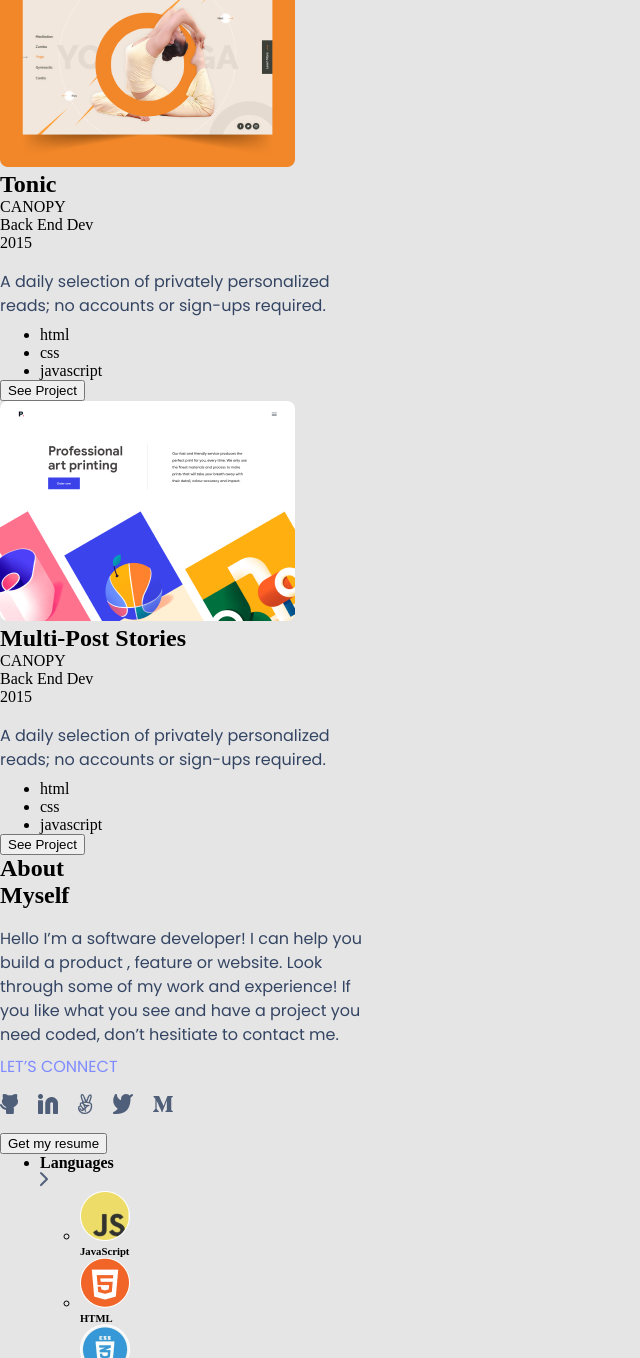
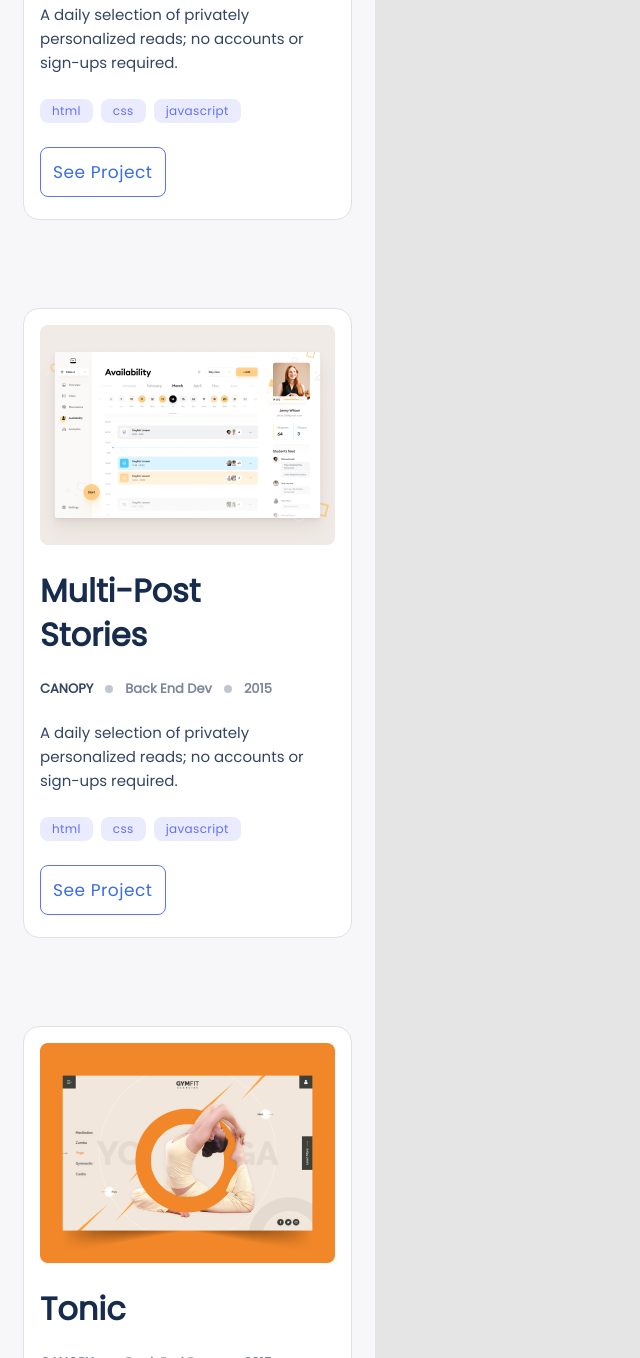
Before and after one commit to lenkon/Portfolio, a plain HTML site: page index.html in a window 1280 px wide. Shown: the part 1442-2800 px from the top of the page, without its empty margins (0-640 px from the left). Drawn offline with Linux system fonts and the light colour scheme.

Commit message:
Add styles for 'Works' and 'About myself' sections to styles.css file

```diff
--- a/styles.css
+++ b/styles.css
@@ -1,5 +1,9 @@
 * {
   margin: 0;
+}
+
+main {
+  background: #f7f7f9;
 }
 
 body {
@@ -7,10 +11,9 @@ body {
   box-sizing: border-box;
   max-width: 375px;
   max-height: 740px;
-  padding: 0;
 }
 
-.container1 {
+.navbar-container {
   background: #fff;
   height: 118px;
   max-width: 375px;
@@ -46,7 +49,7 @@ body {
   top: 6px;
 }
 
-.container2 {
+.header-container {
   max-width: 375px;
   display: flex;
   flex-direction: column;
@@ -55,7 +58,18 @@ body {
   background-color: #fff;
   background-repeat: no-repeat;
   padding: 100px 18px 0 24px;
-  margin-bottom: 24px;
+  border-bottom-left-radius: 70px;
+}
+
+.header-main-text,
+.about-myself-description {
+  font-family: Poppins, sans-serif;
+  font-style: normal;
+  font-weight: 400;
+  font-size: 16px;
+  line-height: 24px;
+  padding: 18px 0 8px;
+  color: #344563;
 }
 
 .about-me {
@@ -73,14 +87,14 @@ body {
   padding-right: 0 150px;
 }
 
-p {
+.connect {
   font-family: Poppins, sans-serif;
   font-style: normal;
-  font-weight: 400;
+  font-weight: 500;
   font-size: 16px;
   line-height: 24px;
-  padding: 18px 0 8px;
-  color: #344563;
+  color: #7f8cff;
+  max-width: 250px;
 }
 
 .iconlists {
@@ -95,12 +109,214 @@ p {
   margin-right: 20px;
 }
 
-.connect {
+.card-works-wrapper {
+  display: grid;
+  grid-template-columns: 1fr;
+  margin: 114px 24px 0;
+  justify-content: center;
+}
+
+.card-works-container {
+  /* width: 245;
+  height: 596px; */
+  background: #fff;
+  display: flex;
+  flex-direction: column;
+  border: 1px solid #dfe1e6;
+  border-radius: 16px;
+  gap: 12px;
+  margin: 0 24px 88px;
+  padding: 16px;
+}
+
+.card-size1 {
+  width: 245;
+  height: 552px;
+}
+
+.card-size2 {
+  width: 245;
+  height: 596px;
+}
+
+.card-title-text {
+  font-family: Poppins, sans-serif;
+  font-style: normal;
+  font-weight: 700;
+  font-size: 32px;
+  line-height: 44px;
+  color: #172b4d;
+  margin: 12px 0;
+}
+
+.card-list {
+  width: 100%;
+  height: 32px;
+  display: flex;
+  align-items: center;
+}
+
+.card-canopy {
+  font-family: Poppins, sans-serif;
+  font-style: normal;
+  line-height: 16px;
+  color: #344563;
+  font-weight: 600;
+  font-size: 13px;
+}
+
+.card-canopy-details {
+  color: #7a869a;
+}
+
+.card-bullet-separator {
+  width: 8px;
+  height: 8px;
+  background: #c1c7d0;
+  border-radius: 50%;
+  margin: 0 12px;
+}
+
+.card-main-text {
+  font-family: Poppins, sans-serif;
+  font-style: normal;
+  font-weight: 400;
+  font-size: 15px;
+  line-height: 24px;
+  color: #344563;
+  margin: 12px 0;
+}
+
+.card-tools-list {
+  display: flex;
+  margin-right: 16px;
+  list-style: none;
+  padding-inline-start: 0;
+}
+
+.card-tools {
+  list-style: none;
+  background: #ebebff;
+  border-radius: 8px;
+  margin-right: 8px;
+  padding: 4px 12px;
+  font-family: Poppins, sans-serif;
+  font-style: normal;
+  color: #6070ff;
+  letter-spacing: 0.03em;
+  font-weight: 500;
+  font-size: 12px;
+  line-height: 16px;
+}
+
+.card-button-box {
+  margin: 12px 0;
+}
+
+.card-button {
+  background: #fff;
+  padding: 12px;
+  border: 1px solid #6070ff;
+  border-radius: 8px;
+  display: flex;
+  align-items: center;
+  justify-content: center;
+  font-family: Poppins, sans-serif;
+  font-style: normal;
+  color: #396de2;
+  letter-spacing: 0.03em;
+  font-weight: 500;
+  font-size: 17px;
+  line-height: 24px;
+}
+
+.card-button:hover {
+  background: #396de2;
+  color: #fff;
+  cursor: pointer;
+}
+
+.about-myself {
+  background: #fff;
+  border-top-right-radius: 70px;
+  padding: 114px 24px;
+  margin: 26px 0;
+}
+
+#about-myself-header {
+  width: 327px;
+  height: 101px;
+  font-family: Poppins, sans-serif;
+  font-style: normal;
+  font-weight: 700;
+  font-size: 40px;
+  line-height: 52px;
+  color: #172b4d;
+}
+
+.language-header,
+.skill-header {
+  left: 12px;
+  right: 78px;
+  top: calc(50% - 24px/2);
   font-family: Poppins, sans-serif;
   font-style: normal;
   font-weight: 500;
-  font-size: 16px;
+  font-size: 20px;
   line-height: 24px;
-  color: #7f8cff;
-  max-width: 250px;
 }
+
+.language-list {
+  padding: 12px;
+  padding-inline-start: 0;
+}
+
+.language {
+  background: #f7f7f9;
+  border-radius: 8px;
+  padding: 10px 12px;
+  margin-bottom: 12px;
+  display: flex;
+  align-items: center;
+  justify-content: flex-start;
+}
+
+.language-text {
+  font-family: Poppins, sans-serif;
+  font-style: normal;
+  font-weight: 500;
+  font-size: 15px;
+  line-height: 20px;
+  color: #253858;
+  margin-left: 16px;
+}
+
+.skill-container {
+  display: flex;
+  flex-direction: column;
+  margin-left: 36px;
+  padding: 0 0 80px;
+  margin-bottom: 80px;
+}
+
+.skill-list-header {
+  display: flex;
+  align-items: center;
+  justify-content: space-between;
+  padding: 24px 0;
+  cursor: pointer;
+}
+
+.skill-header {
+  font-family: Poppins, sans-serif;
+  font-style: normal;
+  font-weight: 500;
+  font-size: 20px;
+  line-height: 24px;
+  color: #000;
+}
+
+.skill-separator {
+  height: 1px;
+  background: #dfe1e6;
+}
```
